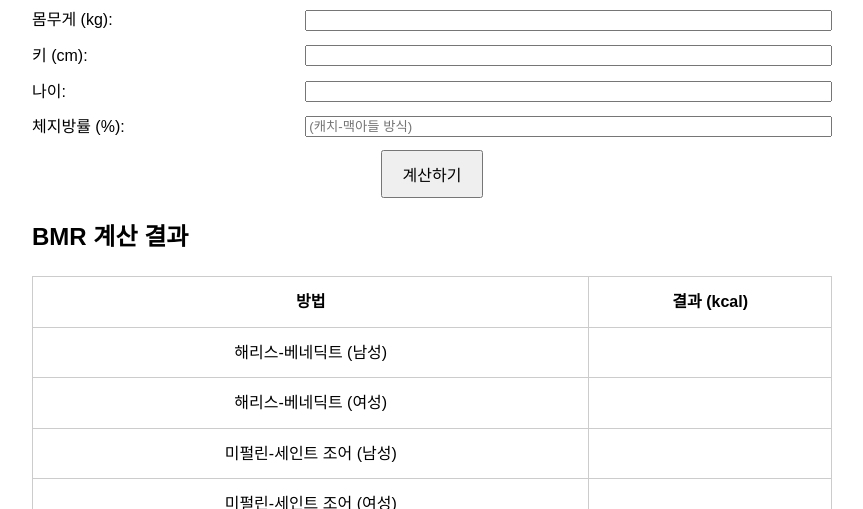
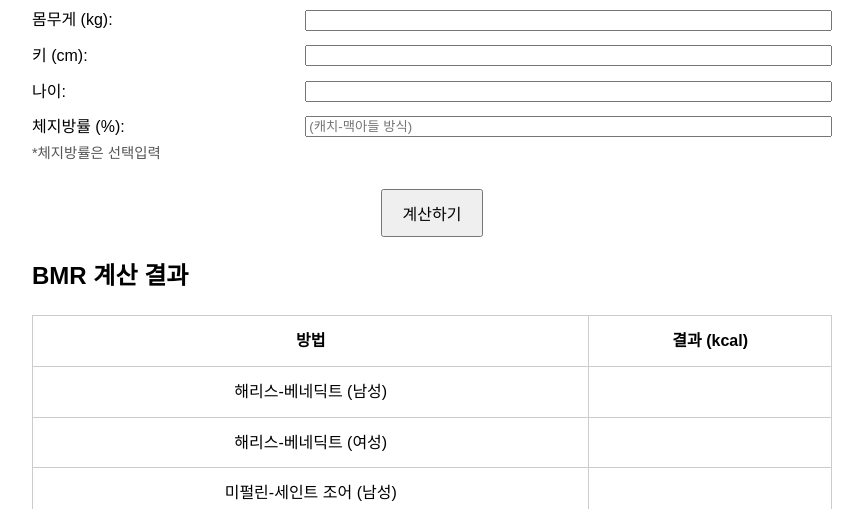
Before and after one commit to medicinecarekorea/bmr_calculator, a plain HTML site: page index.html in a window 1280 px wide. Shown: the part 291-800 px from the top of the page, without its empty margins (208-1071 px from the left). Drawn offline with Linux system fonts and the light colour scheme.

Commit message:
Update index.html

```diff
--- a/index.html
+++ b/index.html
@@ -76,6 +76,7 @@
             <input type="number" id="age" required>
             <label for="bodyFat">체지방률 (%):</label>
             <input type="number" id="bodyFat" placeholder="(캐치-맥아들 방식)">
+            <p style="font-size: 0.9em; color: #555; margin-top: -8px;">*체지방률은 선택입력</p>
             <button onclick="calculateBMR()">계산하기</button>
         </div>
 
```
